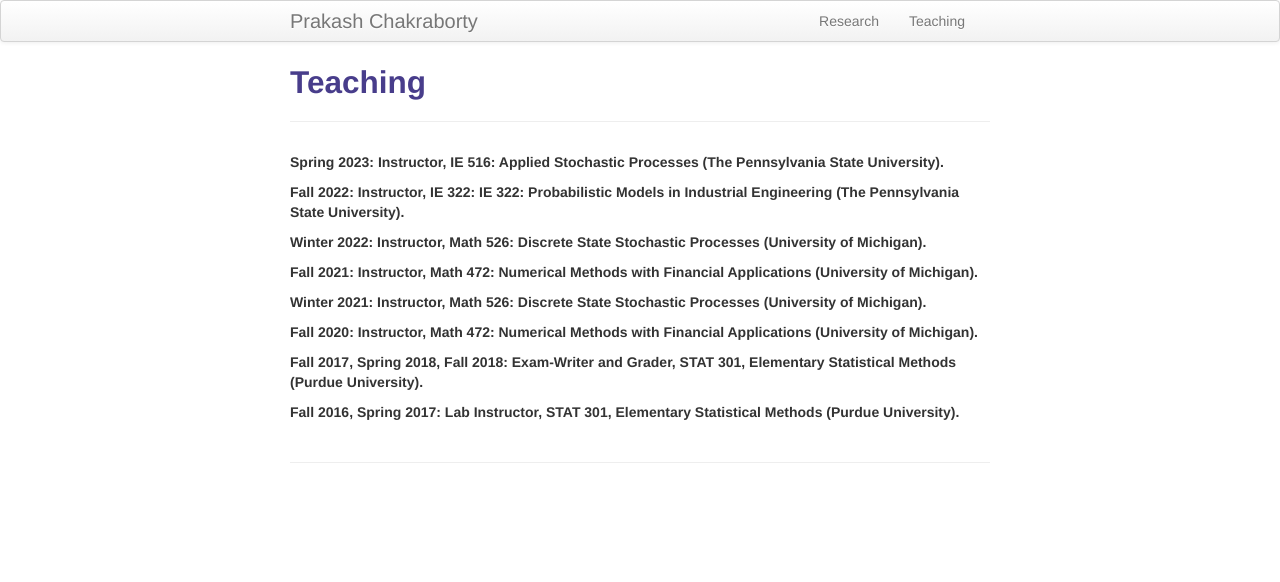
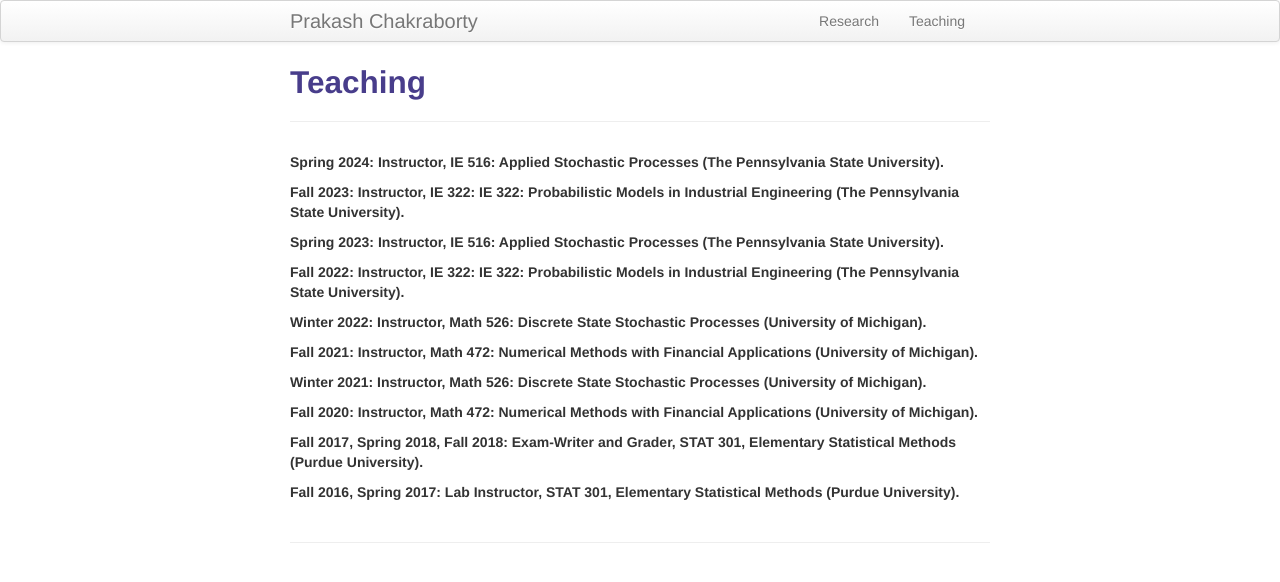
Before and after one commit to prakashchakraborty/prakashchakraborty.github.io, a Jekyll site: the page built from pages/teaching.md, in a window 1280 px wide. Shown: the top 582 px of the page. Built offline with Jekyll 4.4.1, drawn with Linux system fonts in a browser that asks for light colours.

Commit message:
Update teaching.md

```diff
--- a/pages/teaching.md
+++ b/pages/teaching.md
@@ -3,6 +3,10 @@ layout: page
 title: Teaching
 description: Prakash Chakraborty's teaching
 ---
+**Spring 2024: Instructor, IE 516: Applied Stochastic Processes (The Pennsylvania State University).**
+
+**Fall 2023: Instructor, IE 322: IE 322: Probabilistic Models in Industrial Engineering (The Pennsylvania State University).**
+
 **Spring 2023: Instructor, IE 516: Applied Stochastic Processes (The Pennsylvania State University).**
 
 **Fall 2022: Instructor, IE 322: IE 322: Probabilistic Models in Industrial Engineering (The Pennsylvania State University).**
```
